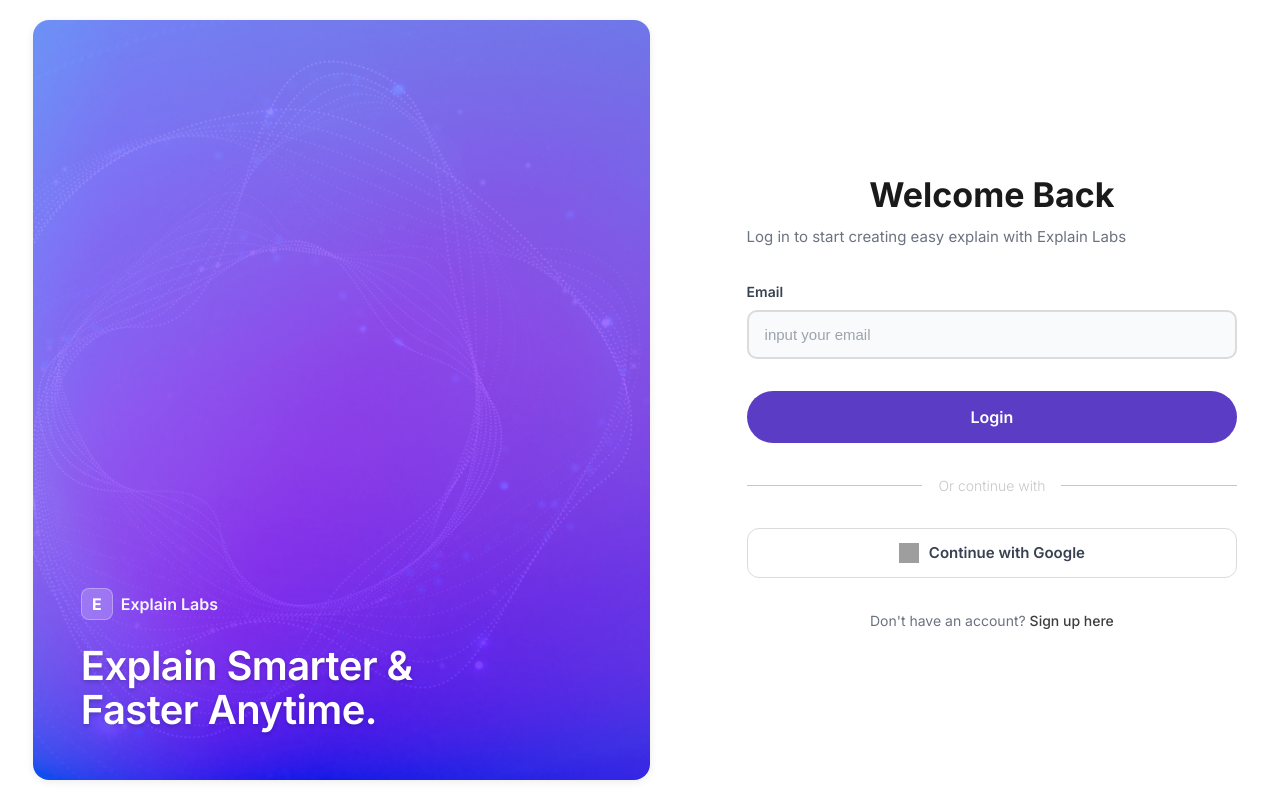
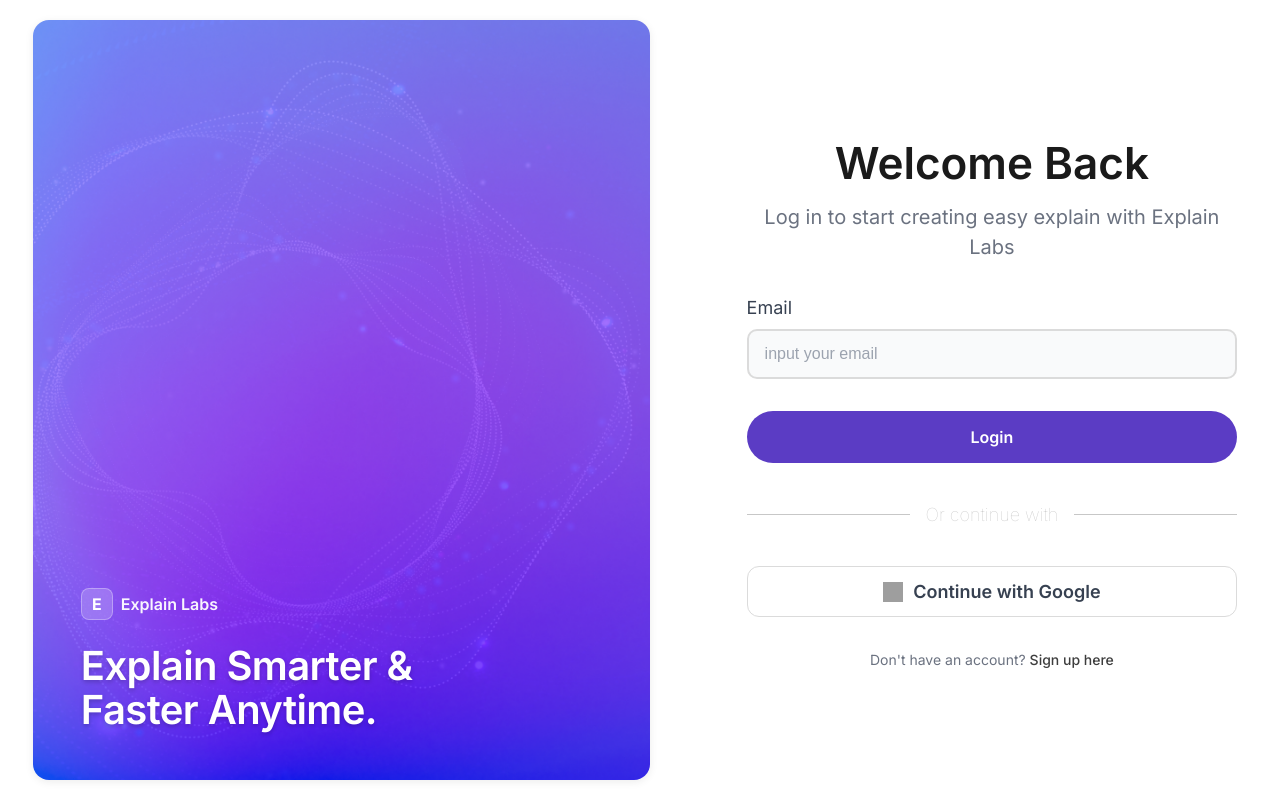
Before and after one commit to bhupendradhote/Explain_Labs_react, a React (Vite) app: page /login in a window 1280 px wide. Built offline with nearby package versions, Linux system fonts and the light colour scheme; grey boxes are pictures that could not be loaded.

Commit message:
update login

```diff
--- a/index.html
+++ b/index.html
@@ -5,6 +5,13 @@
     <link rel="icon" type="image/svg+xml" href="/vite.svg" />
     <meta name="viewport" content="width=device-width, initial-scale=1.0" />
     <title>my-react-app</title>
+    <link rel="preconnect" href="https://fonts.googleapis.com" />
+<link rel="preconnect" href="https://fonts.gstatic.com" crossorigin />
+<link
+  href="https://fonts.googleapis.com/css2?family=Inter:wght@100;200;300;400;500;600;700;800;900&display=swap"
+  rel="stylesheet"
+/>
+
   </head>
   <body>
     <div id="root"></div>
--- a/src/App.jsx
+++ b/src/App.jsx
@@ -3,6 +3,7 @@
 import PricingPage from "./pages/pricing";
 import HomePage from "./pages/Home";
 import "./assets/styles/global.css";
+
 
 function App() {
   return (
--- a/src/assets/styles/global.css
+++ b/src/assets/styles/global.css
@@ -1,14 +1,23 @@
-#root{
-    margin: 0;
-    padding: 0;
-    width: 100%;
-    box-sizing: border-box;
+/* Global Reset */
+* {
+  margin: 0;
+  padding: 0;
+  box-sizing: border-box;
 }
-*{
-    margin: 0;
-    padding: 0;
-    box-sizing: border-box;
+
+/* Root container */
+#root {
+  width: 100%;
+  min-height: 100vh;
 }
+
+/* Global font */
+html,
 body {
+  font-family: 'Inter', system-ui, -apple-system, BlinkMacSystemFont,
+    'Segoe UI', Roboto, Oxygen, Ubuntu, Cantarell, 'Open Sans',
+    'Helvetica Neue', sans-serif;
   background-color: #FAFAFA;
+  -webkit-font-smoothing: antialiased;
+  -moz-osx-font-smoothing: grayscale;
 }
--- a/src/pages/login.jsx
+++ b/src/pages/login.jsx
@@ -220,26 +220,31 @@
           }
 
           .welcome {
-            font-size: 34px;
+            font-size: 44px;
+            font-style: Semi Bold;
             margin: 0 0 6px;
-            font-weight: 700;
+            font-weight: 600;
             color: #1a1a1a;
             text-align: center;
           }
 
           .subtitle {
             margin: 0 0 32px;
+            font-style: Regular;
+            font-weight: 400;
             color: #6b7280;
-            font-size: 15px;
+            font-size: 20px;
+            text-align: center;
             line-height: 1.5;
           }
 
           .label {
             display: block;
-            font-size: 14px;
+            font-style: Medium;
+            font-size: 18px;
             margin-bottom: 8px;
             color: #374151;
-            font-weight: 600;
+            font-weight: 400;
           }
 
           .input {
@@ -247,11 +252,14 @@
             padding: 14px 16px;
             border-radius: 10px;
             border: 2px solid #DBDBDB;
-            font-size: 15px;
+            font-size: 16px;
+            font-weight: 400;
             outline: none;
             transition: all 0.2s ease;
             margin-bottom: 24px;
             background: #f9fafb;
+            font-style: Regular;
+
           }
 
           .input:focus {
@@ -297,7 +305,7 @@
             display: flex;
             align-items: center;
             gap: 16px;
-            margin: 32px 0;
+            margin: 38px 0;
           }
 
           .or-divider .line {
@@ -308,7 +316,7 @@
 
           .or-text {
             color: #C7C7C7;
-            font-size: 14px;
+            font-size: 18px;
             font-weight: 100;
             text-align: center;
           }
@@ -318,7 +326,7 @@
             border-radius: 12px;
             background: #ffffff;
             border: 1.5px solid #DBDBDB;
-            font-size: 15px;
+            font-size: 18px;
             color: #374151;
           }
 
```
